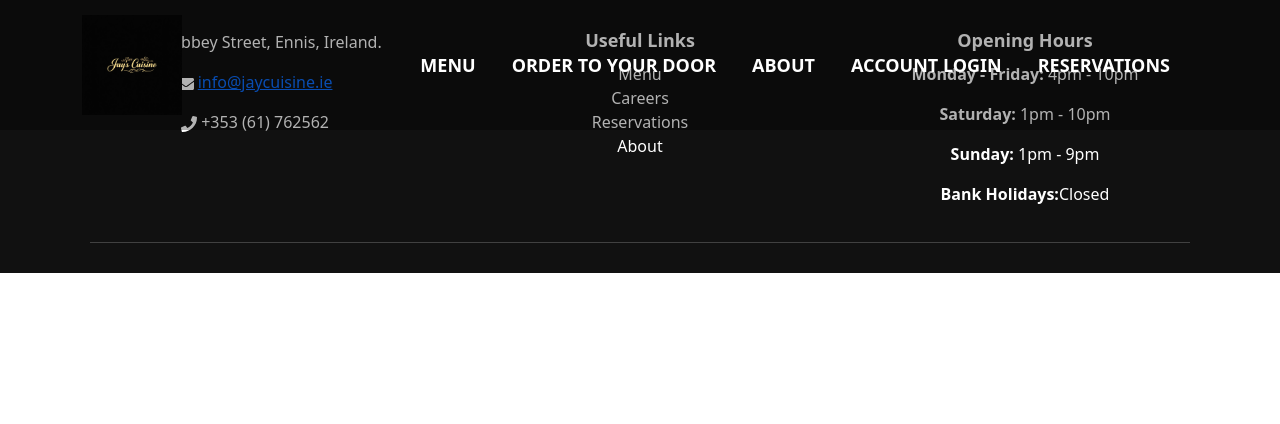
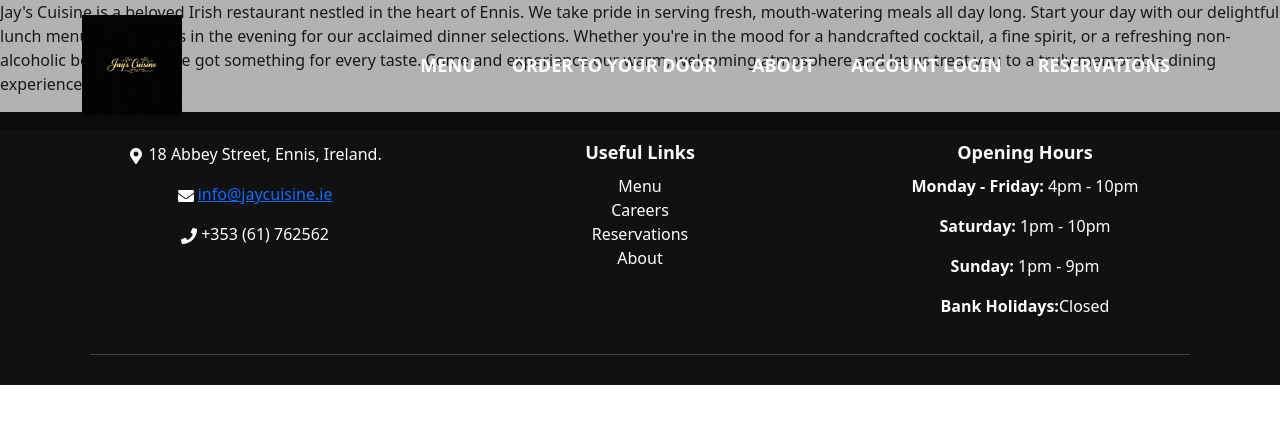
Before and after one commit to JohnsonMununkum/PPITProject2025, a React (Create React App) app in the folder my-app/: page /About in a window 1280 px wide. Shown: the top 424 px of the page. Built offline with nearby package versions, Linux system fonts and the light colour scheme.

Commit message:
added some info to about and made const variables for existing bookings same time and date and number of people allowed per one booking

```diff
--- a/my-app/src/components/About.js
+++ b/my-app/src/components/About.js
@@ -7,6 +7,18 @@
     //shows whatever is in the return block on the home page
     return (
         <div className="about">
+              <div className="about-container">
+                <p>
+                    Jay's Cuisine is a beloved Irish restaurant nestled in the heart of Ennis.
+                    We take pride in serving fresh, mouth-watering meals all day long.
+                    Start your day with our delightful lunch menu, then join us in the evening for our acclaimed dinner selections.
+                    Whether you're in the mood for a handcrafted cocktail, a fine spirit, or a refreshing non-alcoholic beverage, we've got something for every taste.
+                    Come and experience our warm, welcoming atmosphere and let us treat you to a truly memorable dining experience!
+                </p>
+
+
+            </div>
+
             <Footer/>
         </div>
     );
```
Also changed, not shown: 1 other file (tests, documents, lock files or other folders).
